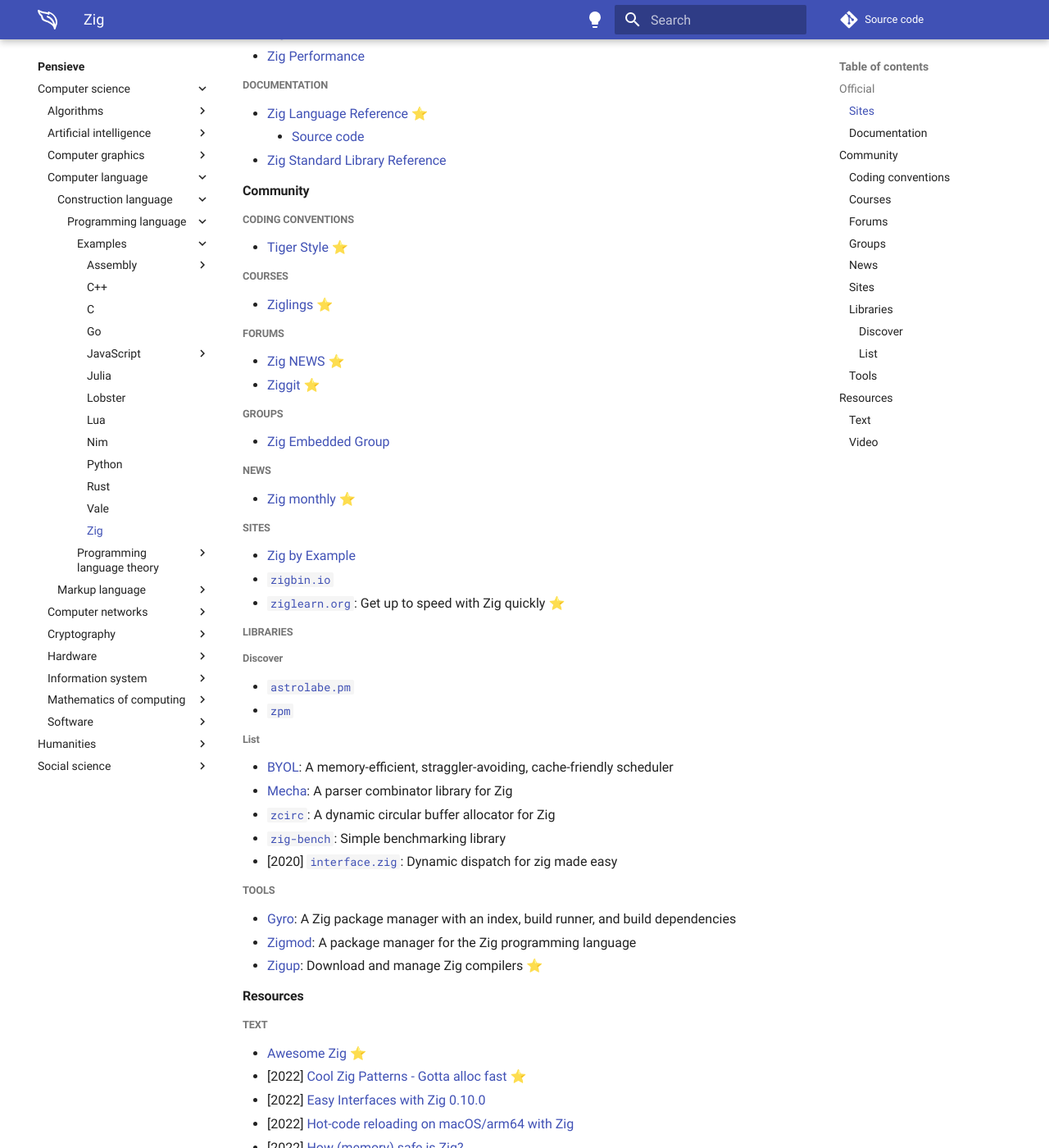
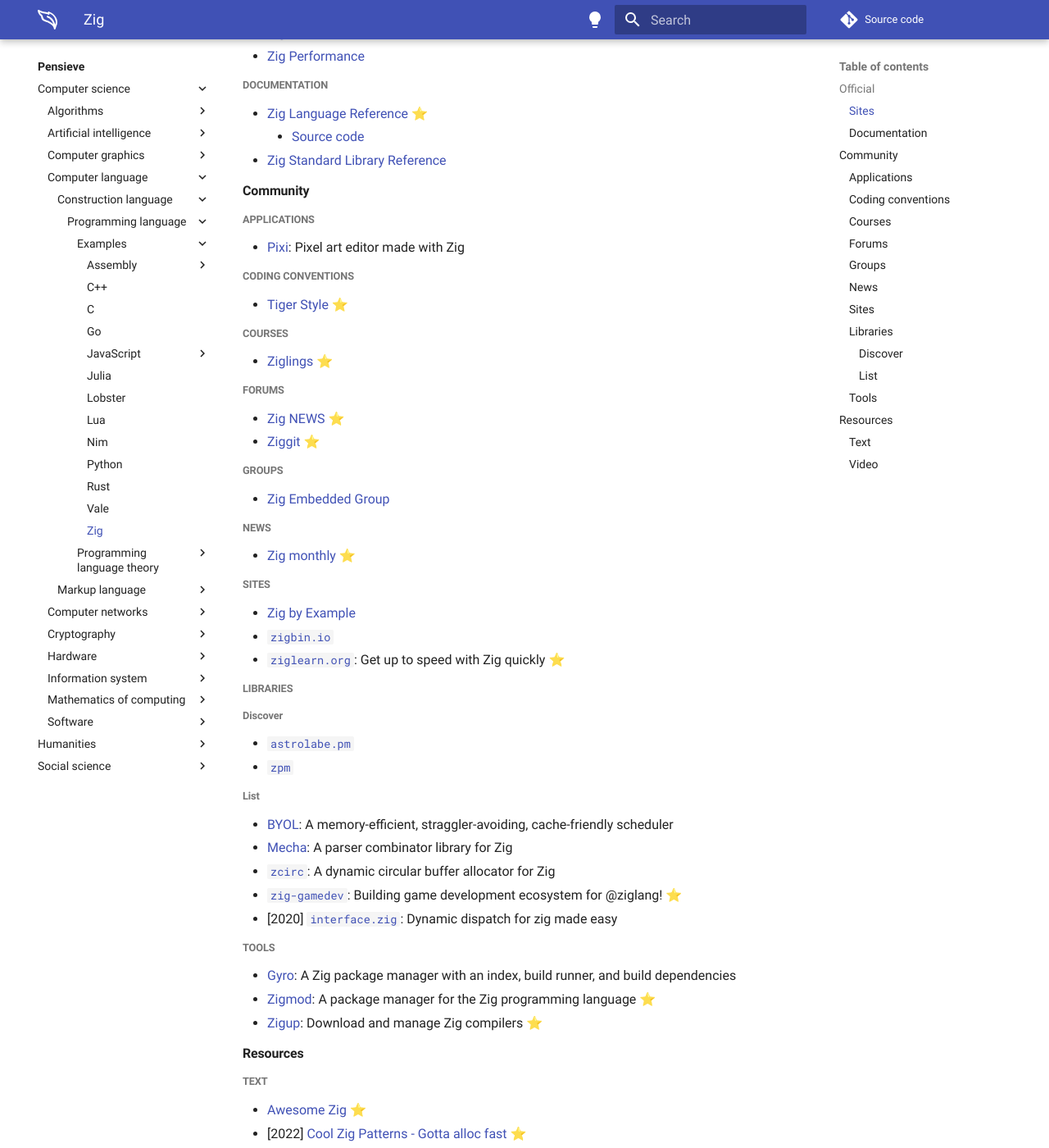
Before and after one commit to paveloom/paveloom.dev, an MkDocs documentation site: the page built from content/pensieve/zig.md, in a window 1280 px wide and 1400 px high, scrolled down 465 px. Shown: the whole window at 82% size. Built offline with MkDocs 1.6.1 and Material for MkDocs 9.7.7, drawn with Linux system fonts in a browser that asks for light colours; comment, search, counter and statistics services are not loaded.

Commit message:
Pensieve: update the Zig page.

```diff
--- a/content/pensieve/zig.md
+++ b/content/pensieve/zig.md
@@ -16,6 +16,9 @@
 - [Zig Standard Library Reference](https://ziglang.org/documentation/master/std)
 
 #### Community
+
+##### Applications
+- [Pixi](https://github.com/foxnne/pixi): Pixel art editor made with Zig
 
 ##### Coding conventions
 - [Tiger Style](https://github.com/tigerbeetledb/tigerbeetle/blob/main/docs/TIGER_STYLE.md) ⭐
@@ -48,12 +51,12 @@
 - [BYOL](https://github.com/hmusgrave/byol): A memory-efficient, straggler-avoiding, cache-friendly scheduler
 - [Mecha](https://github.com/Hejsil/mecha): A parser combinator library for Zig
 - [`zcirc`](https://github.com/hmusgrave/zcirc): A dynamic circular buffer allocator for Zig
-- [`zig-bench`](https://github.com/Hejsil/zig-bench): Simple benchmarking library
+- [`zig-gamedev`](https://github.com/michal-z/zig-gamedev): Building game development ecosystem for @ziglang! ⭐
 - [2020] [`interface.zig`](https://github.com/alexnask/interface.zig): Dynamic dispatch for zig made easy
 
 ##### Tools
 - [Gyro](https://github.com/mattnite/gyro): A Zig package manager with an index, build runner, and build dependencies
-- [Zigmod](https://github.com/nektro/zigmod): A package manager for the Zig programming language
+- [Zigmod](https://github.com/nektro/zigmod): A package manager for the Zig programming language ⭐
 - [Zigup](https://github.com/marler8997/zigup): Download and manage Zig compilers ⭐
 
 #### Resources
```
